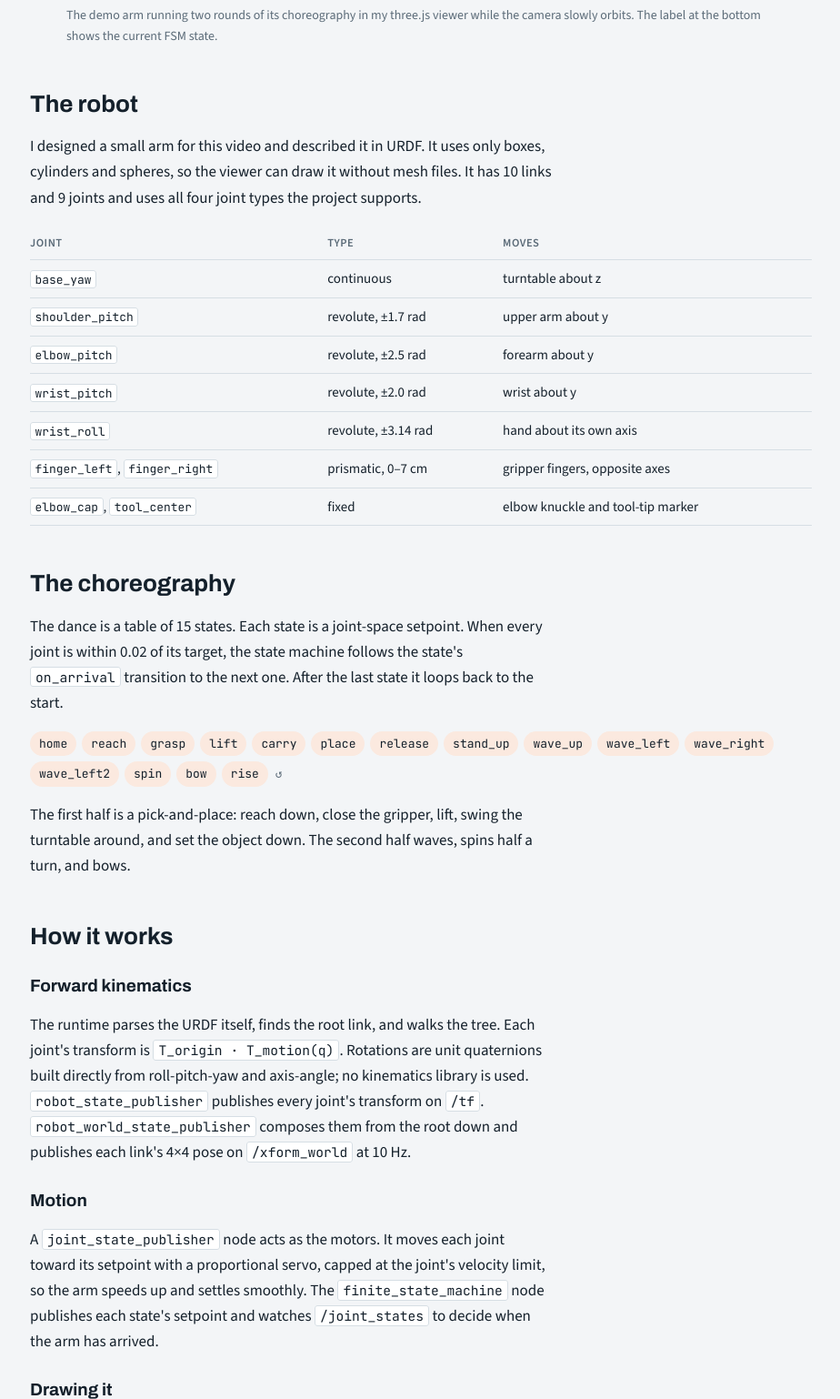
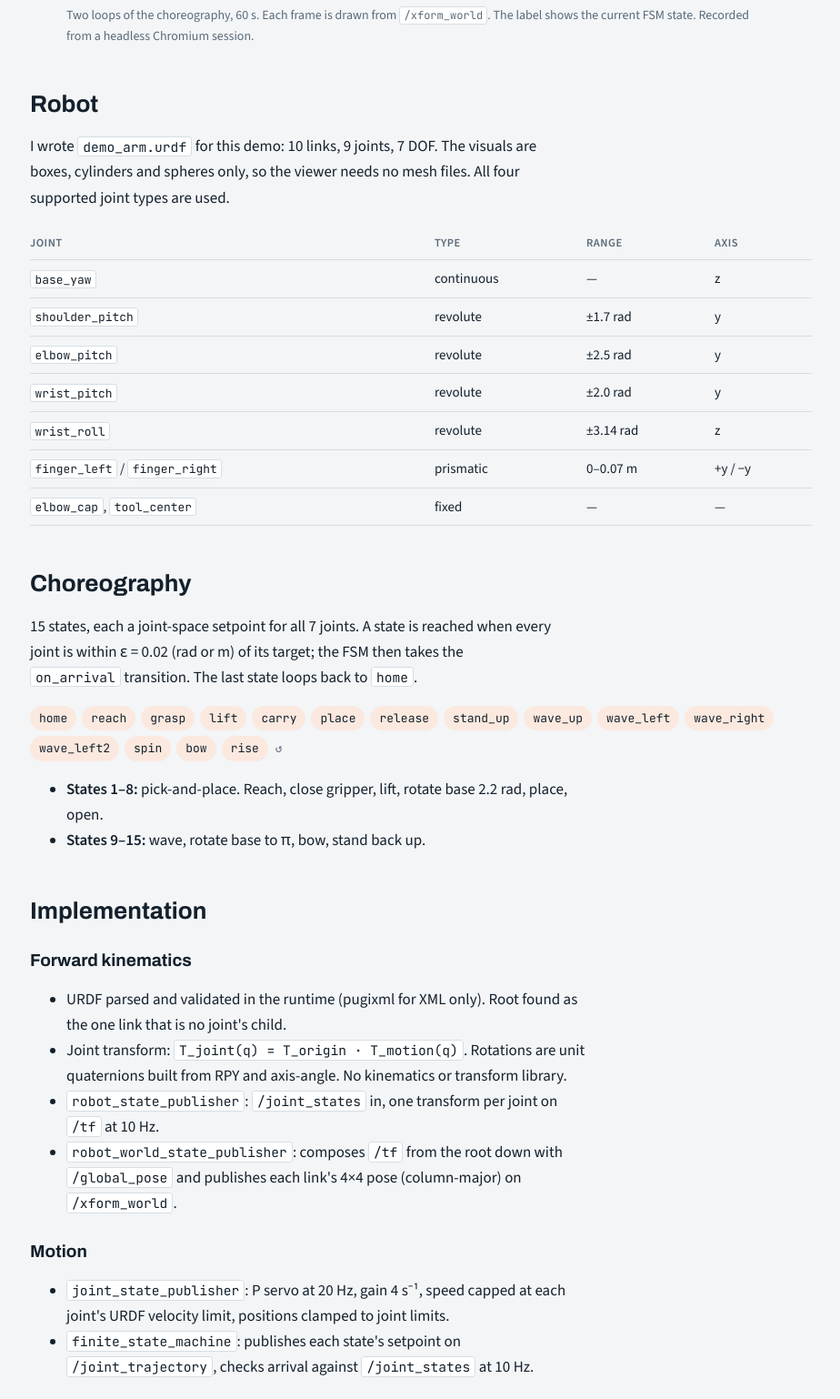
Before and after one commit to JerryGu-leiting/JerryGu-leiting.github.io, a plain HTML site: page project3.html in a window 1280 px wide. Shown: the part 837-2375 px from the top of the page at 91% size, without its empty margins (177-1101 px from the left). Drawn offline with nearby package versions, Linux system fonts and the light colour scheme.

Commit message:
Rewrite page copy in a concise technical style
Co-Authored-By: Claude Opus 5.5 <noreply@anthropic.com>

```diff
--- a/project3.html
+++ b/project3.html
@@ -14,46 +14,62 @@
   <div class="topbar"><a href="index.html">← ROB 511 Portfolio</a><span>Project 3</span></div>
 
   <p class="eyebrow">Project 3 · Forward kinematics</p>
-  <h1>A robot arm that dances from its own URDF</h1>
-  <p class="lede">My runtime reads a robot description, works out where every link is from the joint angles, and streams those poses to a viewer. A finite state machine drives the joints through a choreography.</p>
+  <h1>FK runtime and a choreographed arm</h1>
+  <p class="lede">A C++ runtime that takes a URDF and joint angles and publishes the world pose of every link. A state machine drives a 7-DOF demo arm through a choreography, rendered by a three.js viewer.</p>
 
   <figure>
     <div class="video">
       <video src="media/fk_dance.mp4" controls playsinline muted loop preload="metadata"></video>
     </div>
-    <figcaption>The demo arm running two rounds of its choreography in my three.js viewer while the camera slowly orbits. The label at the bottom shows the current FSM state.</figcaption>
+    <figcaption>Two loops of the choreography, 60 s. Each frame is drawn from <code>/xform_world</code>. The label shows the current FSM state. Recorded from a headless Chromium session.</figcaption>
   </figure>
 
-  <h2>The robot</h2>
-  <p>I designed a small arm for this video and described it in URDF. It uses only boxes, cylinders and spheres, so the viewer can draw it without mesh files. It has 10 links and 9 joints and uses all four joint types the project supports.</p>
+  <h2>Robot</h2>
+  <p>I wrote <code>demo_arm.urdf</code> for this demo: 10 links, 9 joints, 7 DOF. The visuals are boxes, cylinders and spheres only, so the viewer needs no mesh files. All four supported joint types are used.</p>
   <div class="table-wrap"><table>
-    <thead><tr><th>Joint</th><th>Type</th><th>Moves</th></tr></thead>
+    <thead><tr><th>Joint</th><th>Type</th><th>Range</th><th>Axis</th></tr></thead>
     <tbody>
-      <tr><td><code>base_yaw</code></td><td>continuous</td><td>turntable about z</td></tr>
-      <tr><td><code>shoulder_pitch</code></td><td>revolute, ±1.7 rad</td><td>upper arm about y</td></tr>
-      <tr><td><code>elbow_pitch</code></td><td>revolute, ±2.5 rad</td><td>forearm about y</td></tr>
-      <tr><td><code>wrist_pitch</code></td><td>revolute, ±2.0 rad</td><td>wrist about y</td></tr>
-      <tr><td><code>wrist_roll</code></td><td>revolute, ±3.14 rad</td><td>hand about its own axis</td></tr>
-      <tr><td><code>finger_left</code>, <code>finger_right</code></td><td>prismatic, 0–7 cm</td><td>gripper fingers, opposite axes</td></tr>
-      <tr><td><code>elbow_cap</code>, <code>tool_center</code></td><td>fixed</td><td>elbow knuckle and tool-tip marker</td></tr>
+      <tr><td><code>base_yaw</code></td><td>continuous</td><td>—</td><td>z</td></tr>
+      <tr><td><code>shoulder_pitch</code></td><td>revolute</td><td>±1.7 rad</td><td>y</td></tr>
+      <tr><td><code>elbow_pitch</code></td><td>revolute</td><td>±2.5 rad</td><td>y</td></tr>
+      <tr><td><code>wrist_pitch</code></td><td>revolute</td><td>±2.0 rad</td><td>y</td></tr>
+      <tr><td><code>wrist_roll</code></td><td>revolute</td><td>±3.14 rad</td><td>z</td></tr>
+      <tr><td><code>finger_left</code> / <code>finger_right</code></td><td>prismatic</td><td>0–0.07 m</td><td>+y / −y</td></tr>
+      <tr><td><code>elbow_cap</code>, <code>tool_center</code></td><td>fixed</td><td>—</td><td>—</td></tr>
     </tbody>
   </table></div>
 
-  <h2>The choreography</h2>
-  <p>The dance is a table of 15 states. Each state is a joint-space setpoint. When every joint is within 0.02 of its target, the state machine follows the state's <code>on_arrival</code> transition to the next one. After the last state it loops back to the start.</p>
+  <h2>Choreography</h2>
+  <p>15 states, each a joint-space setpoint for all 7 joints. A state is reached when every joint is within ε = 0.02 (rad or m) of its target; the FSM then takes the <code>on_arrival</code> transition. The last state loops back to <code>home</code>.</p>
   <ul class="states" aria-label="Choreography states in order">
     <li>home</li><li>reach</li><li>grasp</li><li>lift</li><li>carry</li><li>place</li><li>release</li><li>stand_up</li>
     <li>wave_up</li><li>wave_left</li><li>wave_right</li><li>wave_left2</li><li>spin</li><li>bow</li><li>rise</li><li class="sep">↺</li>
   </ul>
-  <p>The first half is a pick-and-place: reach down, close the gripper, lift, swing the turntable around, and set the object down. The second half waves, spins half a turn, and bows.</p>
+  <ul>
+    <li><strong>States 1–8:</strong> pick-and-place. Reach, close gripper, lift, rotate base 2.2 rad, place, open.</li>
+    <li><strong>States 9–15:</strong> wave, rotate base to π, bow, stand back up.</li>
+  </ul>
 
-  <h2>How it works</h2>
+  <h2>Implementation</h2>
   <h3>Forward kinematics</h3>
-  <p>The runtime parses the URDF itself, finds the root link, and walks the tree. Each joint's transform is <code>T_origin · T_motion(q)</code>. Rotations are unit quaternions built directly from roll-pitch-yaw and axis-angle; no kinematics library is used. <code>robot_state_publisher</code> publishes every joint's transform on <code>/tf</code>. <code>robot_world_state_publisher</code> composes them from the root down and publishes each link's 4×4 pose on <code>/xform_world</code> at 10 Hz.</p>
+  <ul>
+    <li>URDF parsed and validated in the runtime (pugixml for XML only). Root found as the one link that is no joint's child.</li>
+    <li>Joint transform: <code>T_joint(q) = T_origin · T_motion(q)</code>. Rotations are unit quaternions built from RPY and axis-angle. No kinematics or transform library.</li>
+    <li><code>robot_state_publisher</code>: <code>/joint_states</code> in, one transform per joint on <code>/tf</code> at 10 Hz.</li>
+    <li><code>robot_world_state_publisher</code>: composes <code>/tf</code> from the root down with <code>/global_pose</code> and publishes each link's 4×4 pose (column-major) on <code>/xform_world</code>.</li>
+  </ul>
   <h3>Motion</h3>
-  <p>A <code>joint_state_publisher</code> node acts as the motors. It moves each joint toward its setpoint with a proportional servo, capped at the joint's velocity limit, so the arm speeds up and settles smoothly. The <code>finite_state_machine</code> node publishes each state's setpoint and watches <code>/joint_states</code> to decide when the arm has arrived.</p>
-  <h3>Drawing it</h3>
-  <p>The viewer is a three.js page. A small Python bridge connects to the runtime over TCP and forwards <code>/xform_world</code> to the browser with Server-Sent Events. The page builds one mesh per link from the URDF's visual shapes. On every update it copies each link's matrix straight into three.js, because <code>/xform_world</code> is column-major, the same layout <code>Matrix4.fromArray</code> reads. URDF is z-up and three.js is y-up, so the viewer rotates the whole scene by −90° about x. The orange lines are the kinematic skeleton, and the yellow line traces the tool tip.</p>
+  <ul>
+    <li><code>joint_state_publisher</code>: P servo at 20 Hz, gain 4 s⁻¹, speed capped at each joint's URDF velocity limit, positions clamped to joint limits.</li>
+    <li><code>finite_state_machine</code>: publishes each state's setpoint on <code>/joint_trajectory</code>, checks arrival against <code>/joint_states</code> at 10 Hz.</li>
+  </ul>
+  <h3>Viewer</h3>
+  <ul>
+    <li>three.js page. A Python bridge subscribes to the runtime over TCP and pushes <code>/xform_world</code> to the browser via Server-Sent Events.</li>
+    <li>Meshes are built from each link's URDF <code>&lt;visual&gt;</code>. Each update is loaded with <code>Matrix4.fromArray</code>, which matches the column-major layout.</li>
+    <li>Poses arrive at ~20 Hz; the viewer interpolates between them for smooth playback.</li>
+    <li>Scene rotated −90° about x to map URDF z-up to three.js y-up. This correction lives in the viewer only.</li>
+  </ul>
 
   <footer>ROB 511 · Project 3 · October 2026</footer>
 </div>
```
Also changed, not shown: index.html (+5 -5 lines).
